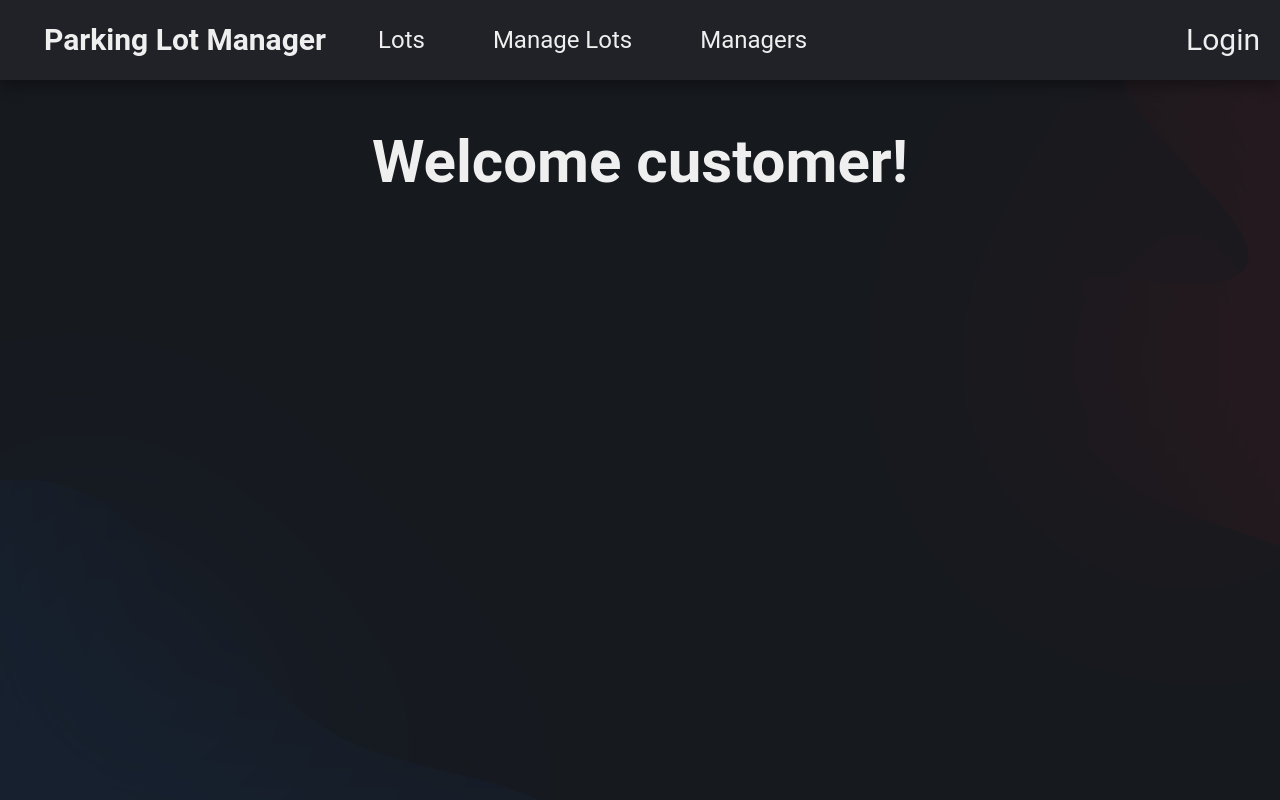
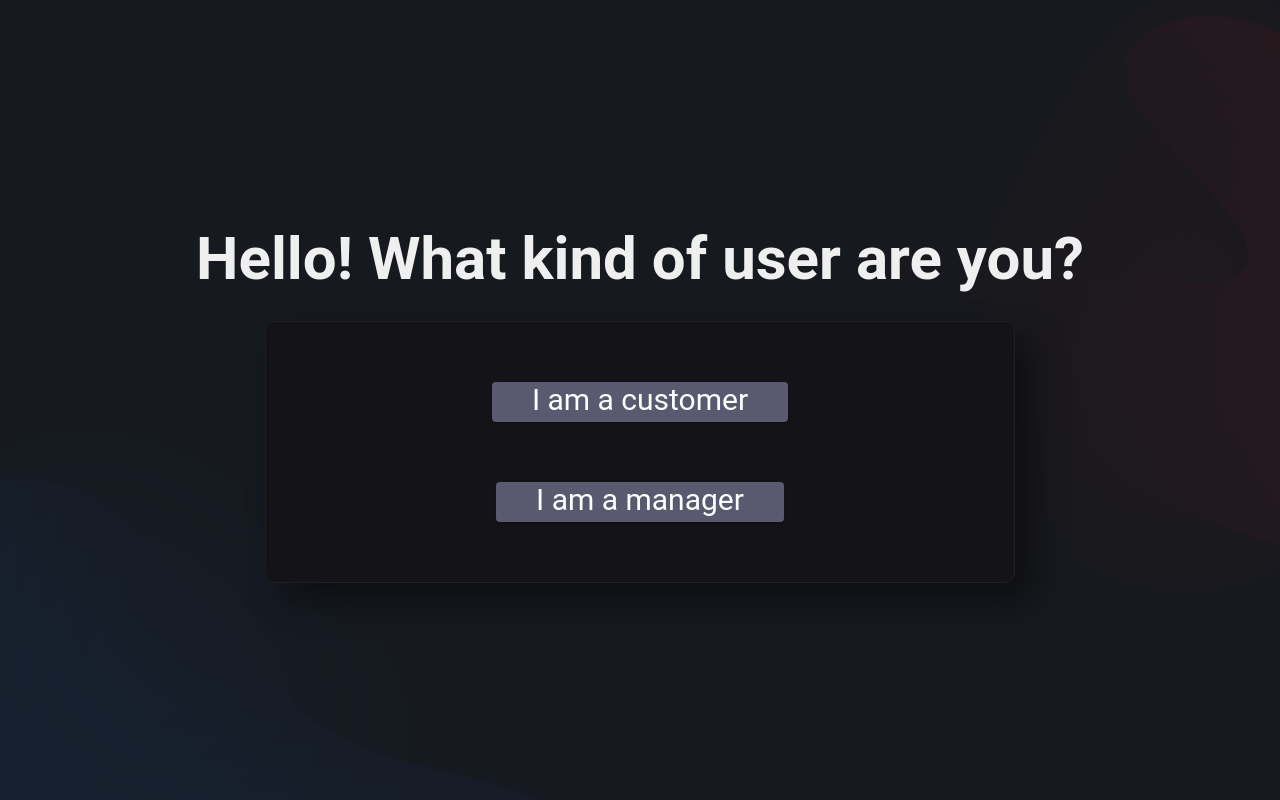
Before and after one commit to NabeelSiddiqui7/Parking-Lot-Manager-Frontend, a React (Create React App) app: page / in a window 1280 px wide. Built offline with nearby package versions, Linux system fonts and the light colour scheme.

Commit message:
Finalized homepage and navigation

```diff
--- a/src/components/HeaderMain.tsx
+++ b/src/components/HeaderMain.tsx
@@ -39,6 +39,7 @@
   //Method to log the user out when clicked
   const handleLogout = () => {
     setIsLoggedIn({isLoggedIn: false, userName: ''});
+    window.location.href = "/";
   };
 
   const controlNavbar = () => {
@@ -59,17 +60,21 @@
       >
         <div className="text-white flex p-5 flex-row">
           <div className="flex flex-row items-center justify-start">
+          {isLoggedIn ? (
             <Link
               className={`text-3xl font-semibold lg:pl-6 flex flex-row items-center ${styles.navButton}`}
-              to="/">
+              to="/Manager">
               Parking Lot Manager
             </Link>
+          ) : (
+            <Link
+              className={`text-3xl font-semibold lg:pl-6 flex flex-row items-center ${styles.navButton}`}
+              to="/Customer">
+              Parking Lot Manager
+            </Link>
+          )}
+          {isLoggedIn ? (
             <div className="ml-12 flex flex-row items-center space-x-16">
-                <Link
-                    className={`text-2xl lg:pl-1 flex flex-row items-center ${styles.navButton}`}
-                    to="/Customer">
-                    Lots
-                </Link>
                 <Link
                     className={`text-2xl lg:pl-1 flex flex-row items-center ${styles.navButton}`}
                     to="/Manager">
@@ -81,6 +86,15 @@
                     Managers
                 </Link>
             </div>
+          ):(
+            <div className="ml-12 flex flex-row items-center space-x-16">
+                <Link
+                    className={`text-2xl lg:pl-1 flex flex-row items-center ${styles.navButton}`}
+                    to="/Customer">
+                    Lots
+                </Link>
+            </div>
+          )}
           </div>
         </div>
         <div className="text-white flex p-5 flex-row">
@@ -98,8 +112,8 @@
               ) : (
                 <Link
                   className={`text-3xl lg:pl-6 flex flex-row items-center ${styles.navButton}`}
-                  to="/Login">
-                  Login
+                  to="/">
+                  Return to Homepage
                 </Link>
               )}
             </div>
--- a/src/pages/Homepage.tsx
+++ b/src/pages/Homepage.tsx
@@ -4,7 +4,7 @@
 import { HeaderMain } from "../components/HeaderMain";
 import styles from "../styles/LoginPage.module.css";
 import AuthContext from "../helper/AuthContext";
-
+import { Link } from "react-router-dom";
 
 export default function Homepage() {
   //New variable to determine if user is logged in
@@ -17,25 +17,43 @@
       width: "100vw",
       height: "100vh",
       paddingBottom: "10rem",
+      display: "flex",
+      justifyContent: "center",
+    }}
+  >
+    <div
+      className="backdrop-blur-main min-h-screen flex flex-col justify-center items-center"
+      style={{
+        position: "absolute",
+        top: 0,
+        right: 0,
+        bottom: 0,
+        left: 0,
+        background: "rgba(45, 50, 61, 0.5)"
     }}
     >
-        <div
-        className="backdrop-blur-main w-screen h-screen"
-        style={{ background: "rgba(45, 50, 61, 0.5)" }}
-        >
-        <HeaderMain />
-            <div className="m-5 lg:m-10 flex flex-col items-center">
-            {isLoggedIn ? (
-                <div className="text-3xl lg:text-6xl font-bold text-[#EFEFEF] py-3">
-                Hello {userName}!
+          <div className="text-3xl lg:text-6xl font-bold text-[#EFEFEF] py-3 text-center">
+                Hello! What kind of user are you?
+          </div>
+
+          <div className={`${styles.loginContainer} p-10 mt-5 w-full md:w-[750px] items-center`}>
+                <Link
+                    className={`${styles.loginButton} text-3xl mt-5 font-base border rounded shadow`}
+                    to="/Customer"
+                >
+                    I am a customer
+                </Link>
+
+                <div className="flex flex-row mt-10 mb-5 justify-between">
+                    <Link
+                        className={`${styles.loginButton} text-3xl mt-5 font-base border rounded shadow`}
+                        to="/Login"
+                    >
+                        I am a manager
+                    </Link>
                 </div>
-            ) : (
-                <div className="text-3xl lg:text-6xl font-bold text-[#EFEFEF] py-3">
-                Welcome customer!
-                </div>
-            )}
-            </div>
-        </div>
+          </div>
     </div>
+  </div>
     )
 }
--- a/src/pages/Login.tsx
+++ b/src/pages/Login.tsx
@@ -4,18 +4,18 @@
 import { HeaderMain } from "../components/HeaderMain";
 import styles from "../styles/LoginPage.module.css";
 import AuthContext from "../helper/AuthContext";
-
+import { Link } from "react-router-dom";
 
 /*To check if user is logged in, use the following in your page:
 
-const { isLoggedIn } = useContext(AuthContext);
+const { isLoggedIn, userName } = useContext(AuthContext);
 
   return (
     <>
       {isLoggedIn ? (
-        // Your dashboard JSX when the user is logged in
+        // Your dashboard when the user is logged in
       ) : (
-        // Your login form JSX when the user is not logged in
+        // Your login form when the user is not logged in
       )}
     </>
   );
@@ -44,7 +44,7 @@
       if (result === "Manager authenticated") {
         setIsLoggedIn({isLoggedIn: true, userName: username});
         // Login successful, redirect to dashboard or homepage
-        window.location.href = "/";
+        window.location.href = "/Manager";
       } else {
         // Authentication failed, display error message
         setErrorMessage("Invalid username or password");
@@ -69,13 +69,14 @@
           width: "100vw",
           height: "100vh",
           paddingBottom: "10rem",
+          display: "flex",
+          justifyContent: "center",
         }}
       >
         <div
           className="backdrop-blur-main w-screen h-screen"
           style={{ background: "rgba(45, 50, 61, 0.5)" }}
         >
-          <HeaderMain />
           <div className="m-5 lg:m-10 flex flex-col items-center">
               <div className="text-3xl lg:text-6xl font-bold text-[#EFEFEF] py-3">
                     Login
@@ -123,6 +124,15 @@
                   </div>
                 </form>
               </div>
+
+              <div className="flex flex-row mt-10 mb-5 justify-between">
+                    <Link
+                        className="text-3xl text-[#B6B6B6] font-light"
+                        to="/"
+                    >
+                        Back
+                    </Link>
+                </div>
           </div>
         </div>
       </div>
```
